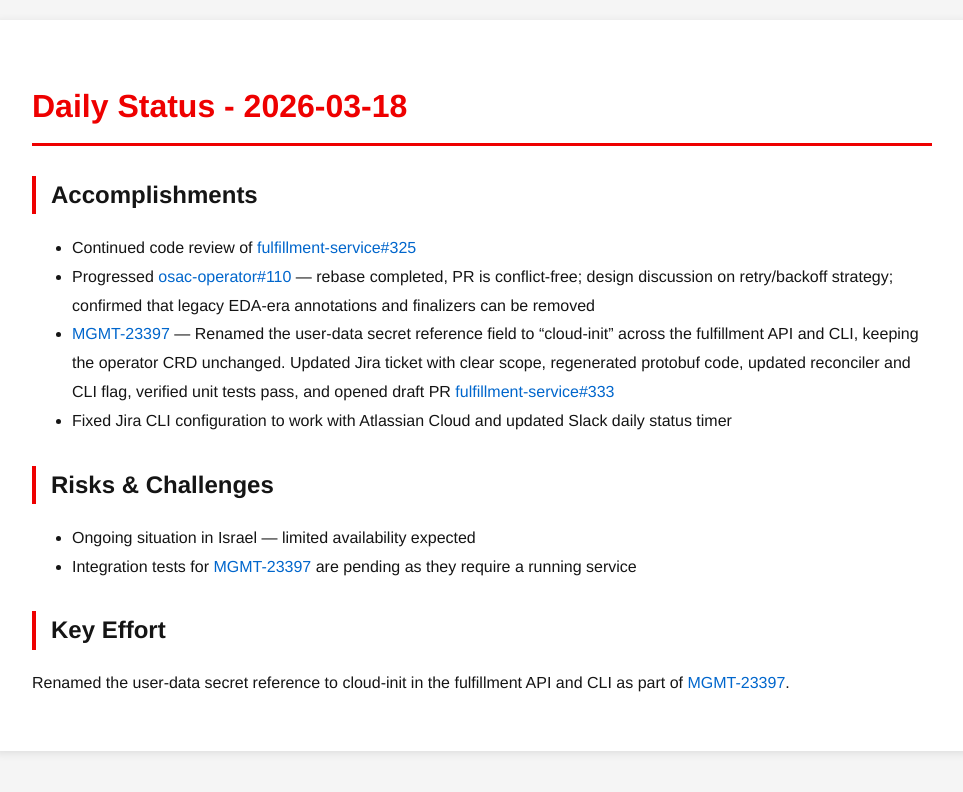
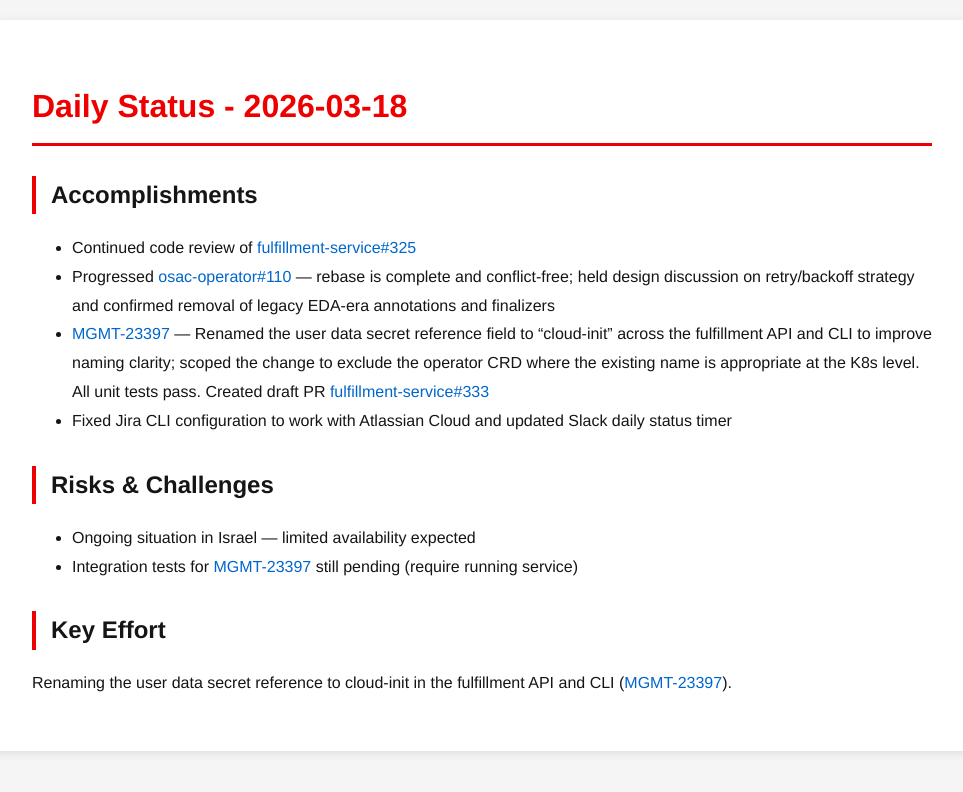
Before and after one commit to tzvatot/daily-status, a Jekyll site: the page built from 2026-03-18.md, in a window 1280 px wide. Shown: the top 792 px of the page, without its empty margins (158-1121 px from the left). Built offline with Jekyll 4.4.1, drawn with Linux system fonts in a browser that asks for light colours.

Commit message:
Daily status update - 2026-03-18

```diff
--- a/2026-03-18.md
+++ b/2026-03-18.md
@@ -8,13 +8,13 @@ date: 2026-03-18
 
 ## Accomplishments
 - Continued code review of [fulfillment-service#325](https://github.com/osac-project/fulfillment-service/pull/325)
-- Progressed [osac-operator#110](https://github.com/osac-project/osac-operator/pull/110) — rebase completed, PR is conflict-free; design discussion on retry/backoff strategy; confirmed that legacy EDA-era annotations and finalizers can be removed
-- [MGMT-23397](https://issues.redhat.com/browse/MGMT-23397) — Renamed the user-data secret reference field to "cloud-init" across the fulfillment API and CLI, keeping the operator CRD unchanged. Updated Jira ticket with clear scope, regenerated protobuf code, updated reconciler and CLI flag, verified unit tests pass, and opened draft PR [fulfillment-service#333](https://github.com/osac-project/fulfillment-service/pull/333)
+- Progressed [osac-operator#110](https://github.com/osac-project/osac-operator/pull/110) — rebase is complete and conflict-free; held design discussion on retry/backoff strategy and confirmed removal of legacy EDA-era annotations and finalizers
+- [MGMT-23397](https://issues.redhat.com/browse/MGMT-23397) — Renamed the user data secret reference field to "cloud-init" across the fulfillment API and CLI to improve naming clarity; scoped the change to exclude the operator CRD where the existing name is appropriate at the K8s level. All unit tests pass. Created draft PR [fulfillment-service#333](https://github.com/osac-project/fulfillment-service/pull/333)
 - Fixed Jira CLI configuration to work with Atlassian Cloud and updated Slack daily status timer
 
 ## Risks & Challenges
 - Ongoing situation in Israel — limited availability expected
-- Integration tests for [MGMT-23397](https://issues.redhat.com/browse/MGMT-23397) are pending as they require a running service
+- Integration tests for [MGMT-23397](https://issues.redhat.com/browse/MGMT-23397) still pending (require running service)
 
 ## Key Effort
-Renamed the user-data secret reference to cloud-init in the fulfillment API and CLI as part of [MGMT-23397](https://issues.redhat.com/browse/MGMT-23397).
+Renaming the user data secret reference to cloud-init in the fulfillment API and CLI ([MGMT-23397](https://issues.redhat.com/browse/MGMT-23397)).
```
